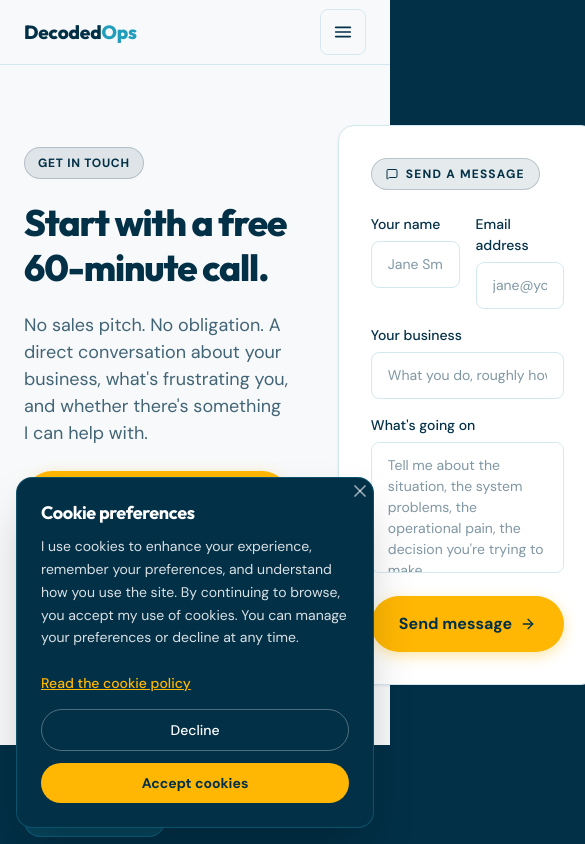
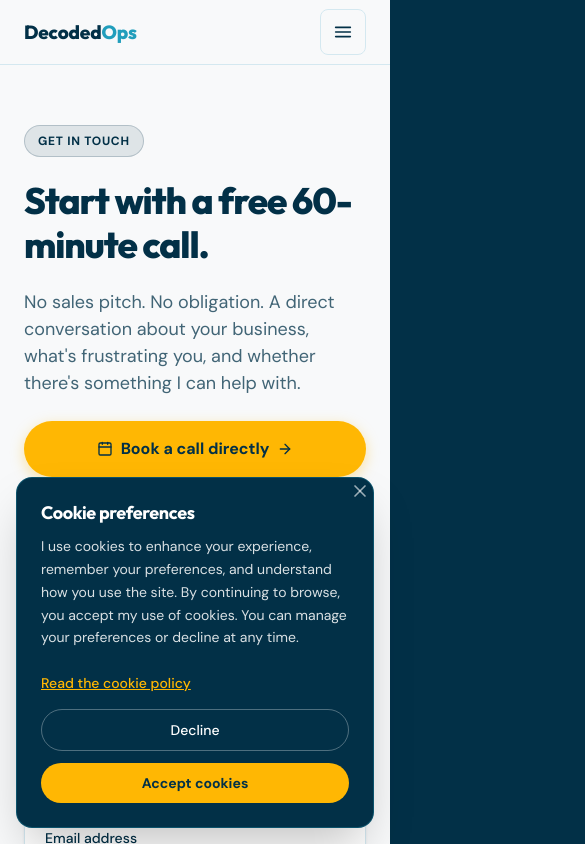
Before and after one commit to craigblackman1-rgb/decoded-ops-site, a Next.js app: page /contact in a window 390 px wide. Shown: the top 844 px of the page, 585 px wide, since content can reach past the window. Built offline with nearby package versions, Linux system fonts and the light colour scheme.

Commit message:
fix(web): contact page stacks on mobile (no horizontal overflow)

```diff
--- a/app/contact/ContactClient.tsx
+++ b/app/contact/ContactClient.tsx
@@ -71,7 +71,7 @@ export function ContactClient() {
       {/* HERO */}
       <section className="g-off">
         <div className="wrap">
-          <div style={{ display: 'grid', gridTemplateColumns: '1fr 1fr', gap: 'clamp(48px, 8vw, 64px)', alignItems: 'center' }}>
+          <div className={d17.contactHero} style={{ gap: 'clamp(48px, 8vw, 64px)', alignItems: 'center' }}>
             <div>
               <span className="eyebrow" style={{ marginBottom: 22 }}>Get in touch</span>
               <h1 className="h1">Start with a free <em>60-minute call.</em></h1>
@@ -113,7 +113,7 @@ export function ContactClient() {
             </div>
 
             {/* Form */}
-            <div style={{ background: 'var(--do-white)', borderRadius: 'var(--do-radius-2xl)', border: '1px solid var(--do-border-subtle)', boxShadow: 'var(--do-shadow-sm)', padding: 32 }}>
+            <div className={d17.contactFormCard}>
               <div style={{ display: 'inline-flex', alignItems: 'center', gap: 8, padding: '6px 14px', borderRadius: 'var(--do-radius-full)', background: 'color-mix(in srgb, var(--do-prussian-blue) 10%, transparent)', border: '1px solid color-mix(in srgb, var(--do-prussian-blue) 20%, transparent)', marginBottom: 24 }}>
                 <MessageSquare size={12} style={{ color: 'var(--do-text-primary)' }} />
                 <span style={{ fontSize: 'var(--do-text-xs)', fontWeight: 'var(--do-weight-semibold)', textTransform: 'uppercase', letterSpacing: 'var(--do-tracking-wider)', color: 'var(--do-text-primary)' }}>Send a message</span>
@@ -137,7 +137,7 @@ export function ContactClient() {
               )}
 
               <form style={{ display: 'flex', flexDirection: 'column', gap: 16 }} onSubmit={handleSubmit}>
-                <div style={{ display: 'grid', gridTemplateColumns: '1fr 1fr', gap: 16 }}>
+                <div className={d17.contactFormRow}>
                   <div>
                     <label style={{ display: 'block', fontSize: 'var(--do-text-sm)', fontWeight: 'var(--do-weight-medium)', color: 'var(--do-text-primary)', marginBottom: 6 }}>Your name</label>
                     <input
--- a/app/d17-art.module.css
+++ b/app/d17-art.module.css
@@ -330,6 +330,11 @@
 @keyframes d17Grow { from { transform: scaleY(0) } }
 @keyframes d17Pop { from { opacity: 0; transform: scale(.4) } }
 
+/* ─── contact page mobile overflow fix ─── */
+.contactHero { display: grid; grid-template-columns: 1fr 1fr }
+.contactFormCard { background: var(--do-white); border-radius: var(--do-radius-2xl); border: 1px solid var(--do-border-subtle); box-shadow: var(--do-shadow-sm); padding: 32px; min-width: 0; overflow: hidden }
+.contactFormRow { display: grid; grid-template-columns: 1fr 1fr; gap: 16px }
+
 /* ─── responsive ─── */
 @media (max-width: 760px) {
   .a917 { grid-template-columns: 1fr; padding: 28px 18px 26px; gap: 26px }
@@ -376,3 +381,8 @@
   .a920 .copy { padding: 230px 20px 76px }
   .a920 .d17MarkAbs { left: 20px; right: auto }
 }
+@media (max-width: 640px) {
+  .contactHero { grid-template-columns: 1fr }
+  .contactFormRow { grid-template-columns: 1fr }
+  .contactFormCard { padding: 20px }
+}
```
